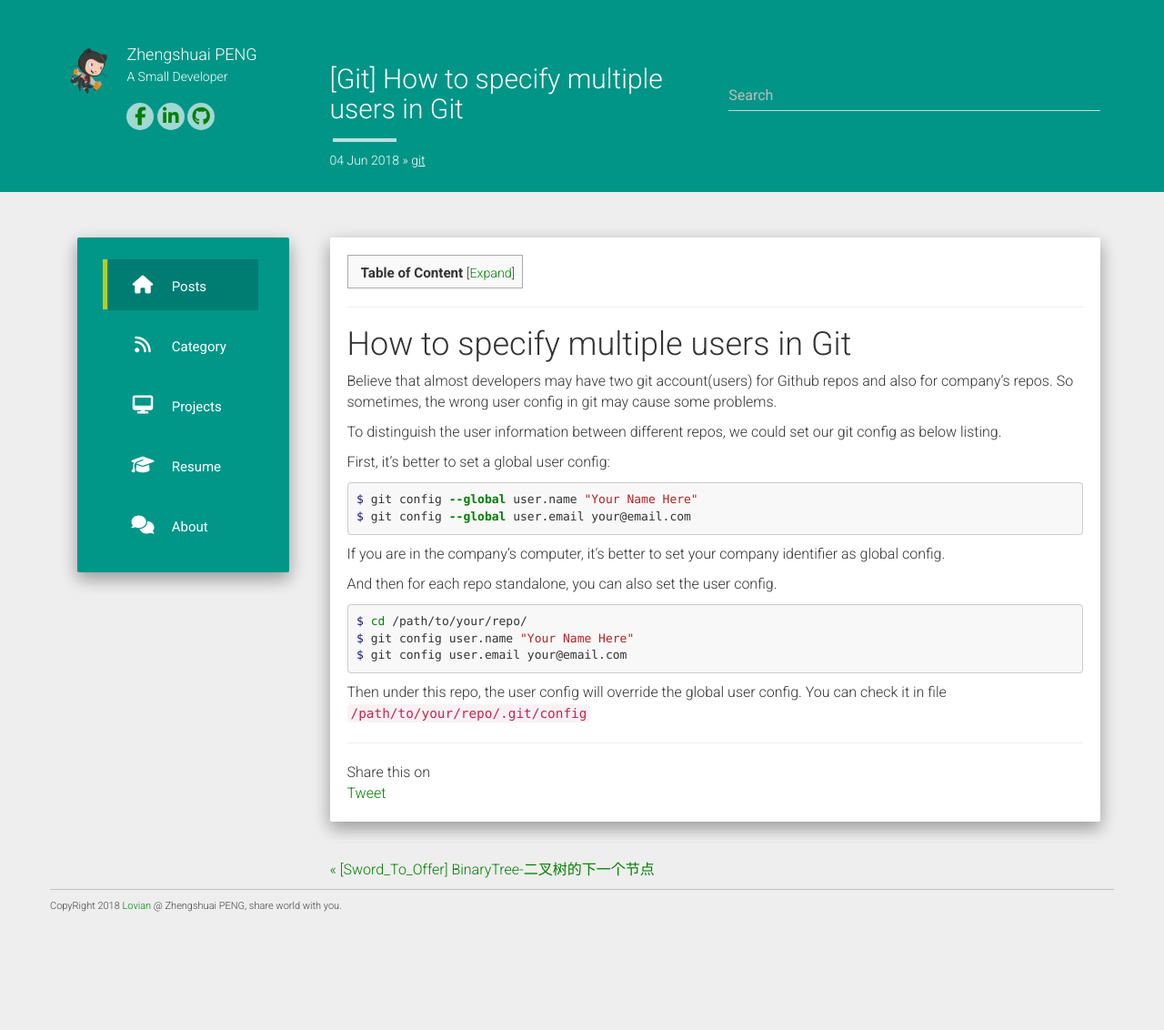
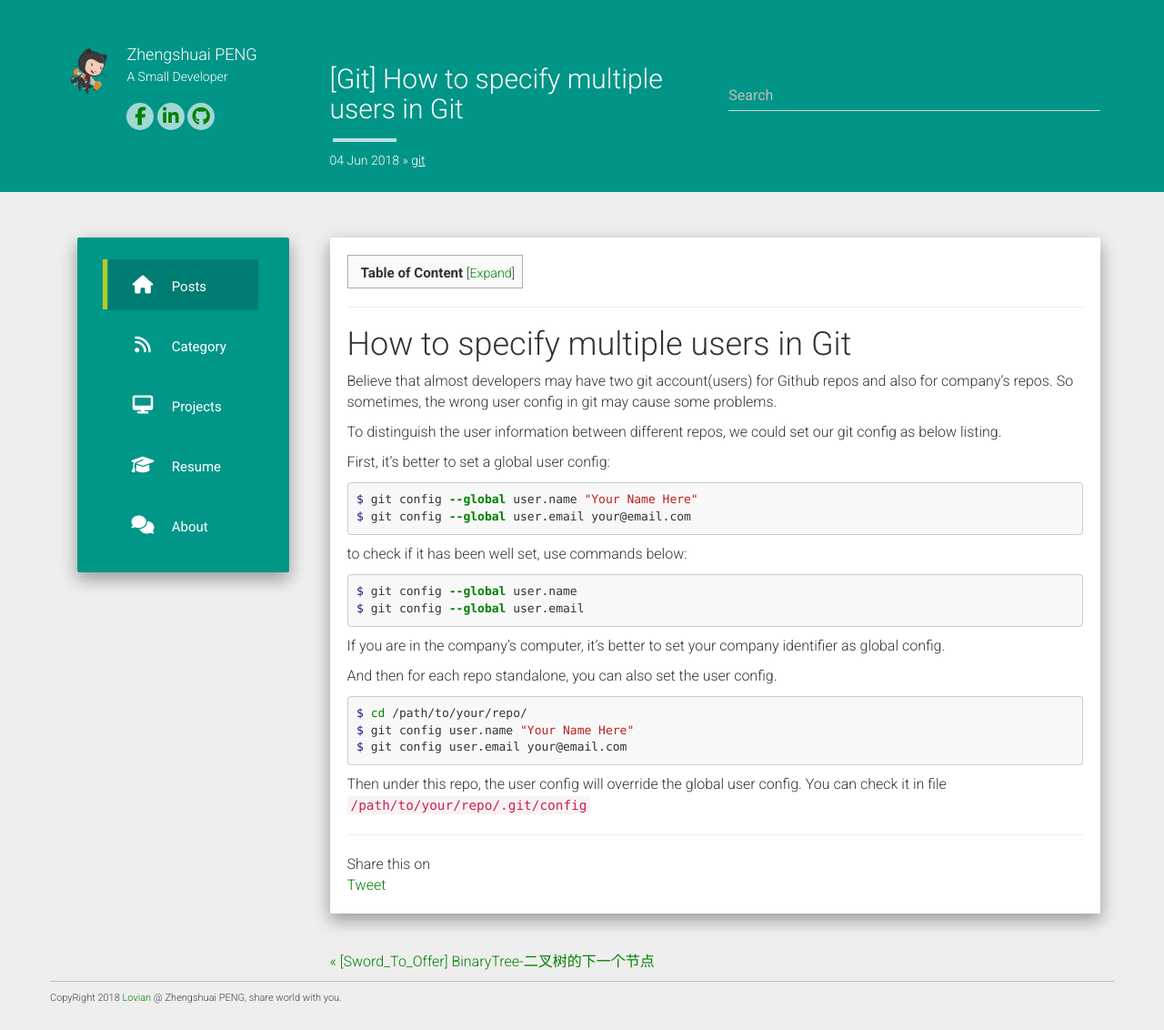
Before and after one commit to ZhengshuaiPENG/zhengshuaipeng.github.io, a Jekyll site: the page built from _posts/2018/06/2018-06-04-git-specify-multi-users.md, in a window 1280 px wide. Shown: the whole page at 91% size. Built offline with Jekyll 4.4.1, drawn with Linux system fonts in a browser that asks for light colours; nearby versions of some CDN libraries; comment, search, counter and statistics services are not loaded; before the commit the page ends 1031 px from its top, so only the background shows below that.

Commit message:
update specify multi-user in git

````diff
--- a/_posts/2018/06/2018-06-04-git-specify-multi-users.md
+++ b/_posts/2018/06/2018-06-04-git-specify-multi-users.md
@@ -20,6 +20,12 @@ First, it's better to set a global user config:
 $ git config --global user.name "Your Name Here"
 $ git config --global user.email your@email.com
 ```
+to check if it has been well set, use commands below:
+
+```shell
+$ git config --global user.name
+$ git config --global user.email
+```
 
 If you are in the company's computer, it's better to set your company identifier as global config.
 
````
